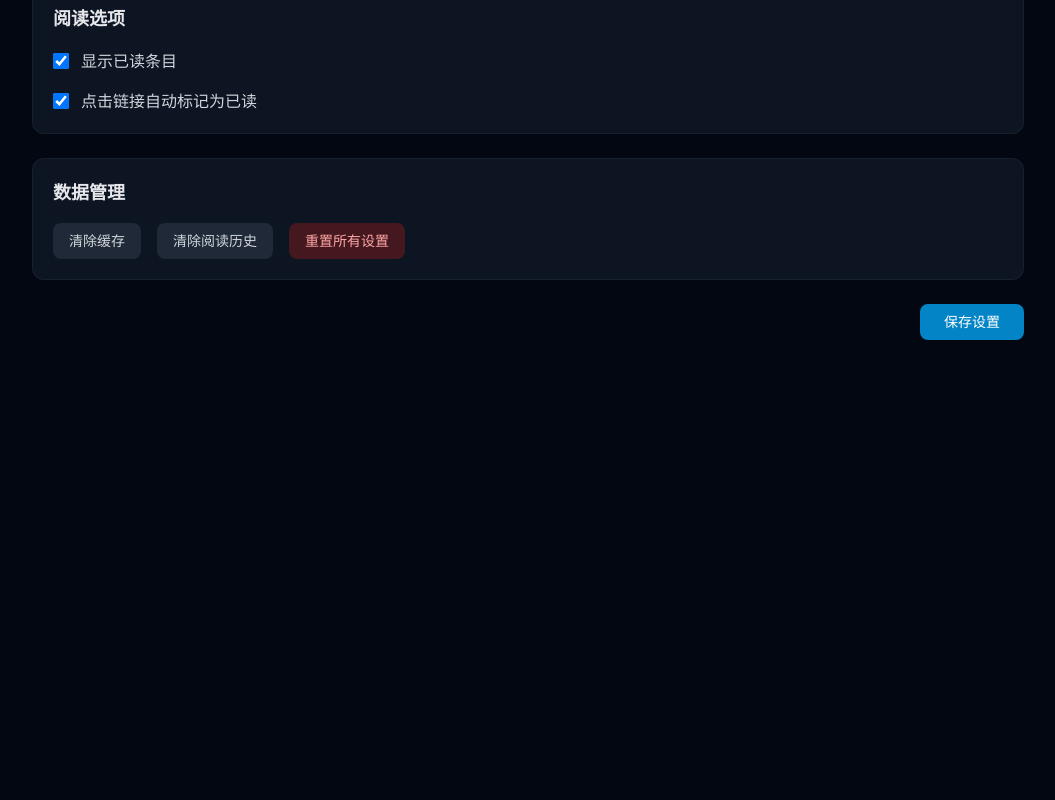
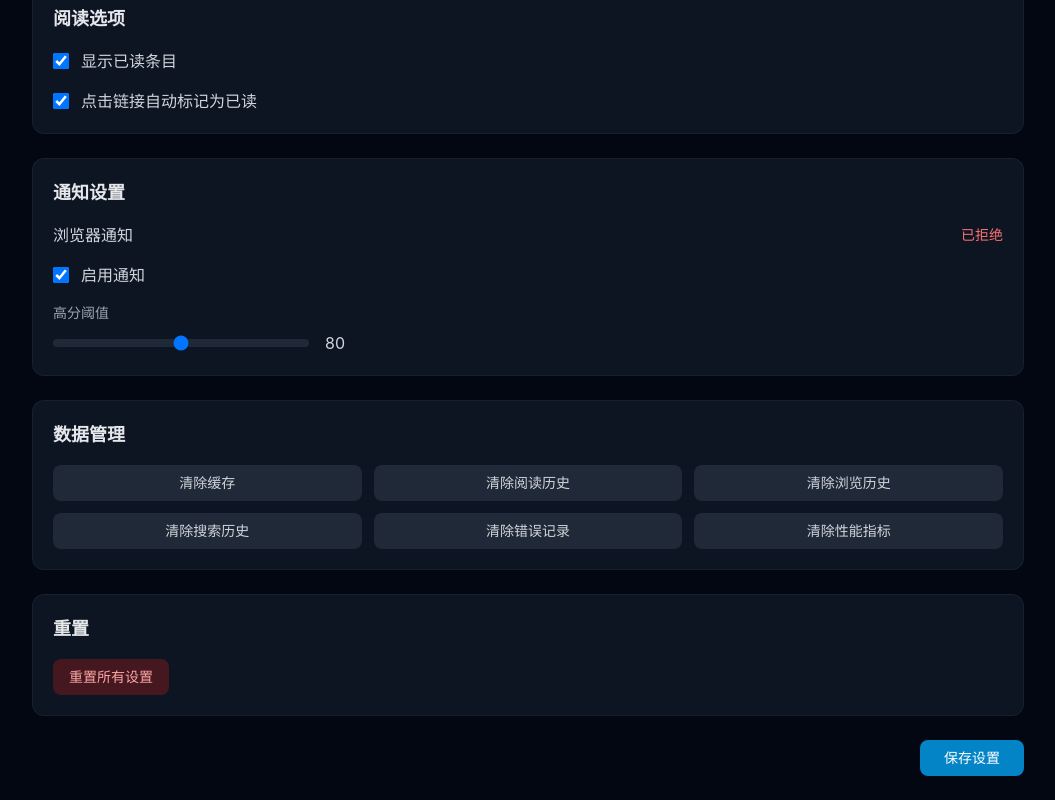
Before and after one commit to guanyibei1314/frontier-radar, a React (Vite) app in the folder web/: page /settings in a window 1280 px wide. Shown: the part 891-1691 px from the top of the page, without its empty margins (112-1167 px from the left). Before the commit the page ends 1255 px from the top, so only its background shows below. Built offline with nearby package versions, Linux system fonts and the light colour scheme.

Commit message:
feat: notification settings, comprehensive data management

```diff
--- a/web/src/pages/Settings.tsx
+++ b/web/src/pages/Settings.tsx
@@ -4,24 +4,38 @@ import { DOMAIN_LABELS, TYPE_LABELS } from '../types'
 import { getPreferences, savePreferences, resetPreferences } from '../lib/preferences'
 import { clearCache } from '../lib/cache'
 import { clearReadHistory } from '../lib/reading'
+import { clearViewHistory } from '../lib/trending'
+import { clearSearchHistory } from '../lib/search'
+import { clearErrors } from '../lib/errors'
+import { clearMetrics } from '../lib/performance'
+import { getNotificationConfig, saveNotificationConfig, resetNotificationConfig, requestNotificationPermission } from '../lib/notifications'
 
 export default function Settings() {
   const [prefs, setPrefs] = useState(getPreferences())
+  const [notifConfig, setNotifConfig] = useState(getNotificationConfig())
   const [saved, setSaved] = useState(false)
+  const [notifPermission, setNotifPermission] = useState<string>('default')
 
   useEffect(() => {
     setPrefs(getPreferences())
+    setNotifConfig(getNotificationConfig())
+    if ('Notification' in window) {
+      setNotifPermission(Notification.permission)
+    }
   }, [])
 
   const handleSave = () => {
     savePreferences(prefs)
+    saveNotificationConfig(notifConfig)
     setSaved(true)
     setTimeout(() => setSaved(false), 2000)
   }
 
   const handleReset = () => {
     resetPreferences()
+    resetNotificationConfig()
     setPrefs(getPreferences())
+    setNotifConfig(getNotificationConfig())
     setSaved(true)
     setTimeout(() => setSaved(false), 2000)
   }
@@ -34,6 +48,31 @@ export default function Settings() {
   const handleClearReadHistory = () => {
     clearReadHistory()
     alert('阅读历史已清除')
+  }
+
+  const handleClearViewHistory = () => {
+    clearViewHistory()
+    alert('浏览历史已清除')
+  }
+
+  const handleClearSearchHistory = () => {
+    clearSearchHistory()
+    alert('搜索历史已清除')
+  }
+
+  const handleClearErrors = () => {
+    clearErrors()
+    alert('错误记录已清除')
+  }
+
+  const handleClearMetrics = () => {
+    clearMetrics()
+    alert('性能指标已清除')
+  }
+
+  const handleRequestPermission = async () => {
+    const granted = await requestNotificationPermission()
+    setNotifPermission(granted ? 'granted' : 'denied')
   }
 
   const allDomains: Domain[] = ['ai', 'embodied', 'drone']
@@ -178,10 +217,55 @@ export default function Settings() {
           </div>
         </div>
 
-        {/* Actions */}
+        {/* Notification Settings */}
+        <div className="card">
+          <h3 className="text-lg font-semibold text-gray-200 mb-4">通知设置</h3>
+          <div className="space-y-4">
+            <div className="flex items-center justify-between">
+              <span className="text-gray-300">浏览器通知</span>
+              {notifPermission === 'granted' ? (
+                <span className="text-sm text-emerald-400">已授权</span>
+              ) : notifPermission === 'denied' ? (
+                <span className="text-sm text-red-400">已拒绝</span>
+              ) : (
+                <button
+                  onClick={handleRequestPermission}
+                  className="px-3 py-1 rounded text-sm bg-primary-600 text-white hover:bg-primary-700"
+                >
+                  请求授权
+                </button>
+              )}
+            </div>
+            <label className="flex items-center gap-3">
+              <input
+                type="checkbox"
+                checked={notifConfig.enabled}
+                onChange={e => setNotifConfig(prev => ({ ...prev, enabled: e.target.checked }))}
+                className="w-4 h-4 rounded border-gray-600 bg-gray-800 text-primary-500 focus:ring-primary-500"
+              />
+              <span className="text-gray-300">启用通知</span>
+            </label>
+            <div>
+              <label className="text-sm text-gray-400 mb-2 block">高分阈值</label>
+              <div className="flex items-center gap-4">
+                <input
+                  type="range"
+                  min="60"
+                  max="100"
+                  value={notifConfig.highScoreThreshold}
+                  onChange={e => setNotifConfig(prev => ({ ...prev, highScoreThreshold: Number(e.target.value) }))}
+                  className="w-64 h-2 bg-gray-800 rounded-lg appearance-none cursor-pointer"
+                />
+                <span className="text-gray-300 w-12">{notifConfig.highScoreThreshold}</span>
+              </div>
+            </div>
+          </div>
+        </div>
+
+        {/* Data Management */}
         <div className="card">
           <h3 className="text-lg font-semibold text-gray-200 mb-4">数据管理</h3>
-          <div className="flex flex-wrap gap-4">
+          <div className="grid grid-cols-2 sm:grid-cols-3 gap-3">
             <button
               onClick={handleClearCache}
               className="px-4 py-2 rounded-lg text-sm bg-gray-800 text-gray-300 hover:bg-gray-700 transition-colors"
@@ -195,12 +279,41 @@ export default function Settings() {
               清除阅读历史
             </button>
             <button
-              onClick={handleReset}
-              className="px-4 py-2 rounded-lg text-sm bg-red-900/50 text-red-300 hover:bg-red-900/80 transition-colors"
+              onClick={handleClearViewHistory}
+              className="px-4 py-2 rounded-lg text-sm bg-gray-800 text-gray-300 hover:bg-gray-700 transition-colors"
             >
-              重置所有设置
+              清除浏览历史
+            </button>
+            <button
+              onClick={handleClearSearchHistory}
+              className="px-4 py-2 rounded-lg text-sm bg-gray-800 text-gray-300 hover:bg-gray-700 transition-colors"
+            >
+              清除搜索历史
+            </button>
+            <button
+              onClick={handleClearErrors}
+              className="px-4 py-2 rounded-lg text-sm bg-gray-800 text-gray-300 hover:bg-gray-700 transition-colors"
+            >
+              清除错误记录
+            </button>
+            <button
+              onClick={handleClearMetrics}
+              className="px-4 py-2 rounded-lg text-sm bg-gray-800 text-gray-300 hover:bg-gray-700 transition-colors"
+            >
+              清除性能指标
             </button>
           </div>
+        </div>
+
+        {/* Reset */}
+        <div className="card">
+          <h3 className="text-lg font-semibold text-gray-200 mb-4">重置</h3>
+          <button
+            onClick={handleReset}
+            className="px-4 py-2 rounded-lg text-sm bg-red-900/50 text-red-300 hover:bg-red-900/80 transition-colors"
+          >
+            重置所有设置
+          </button>
         </div>
 
         {/* Save Button */}
```
